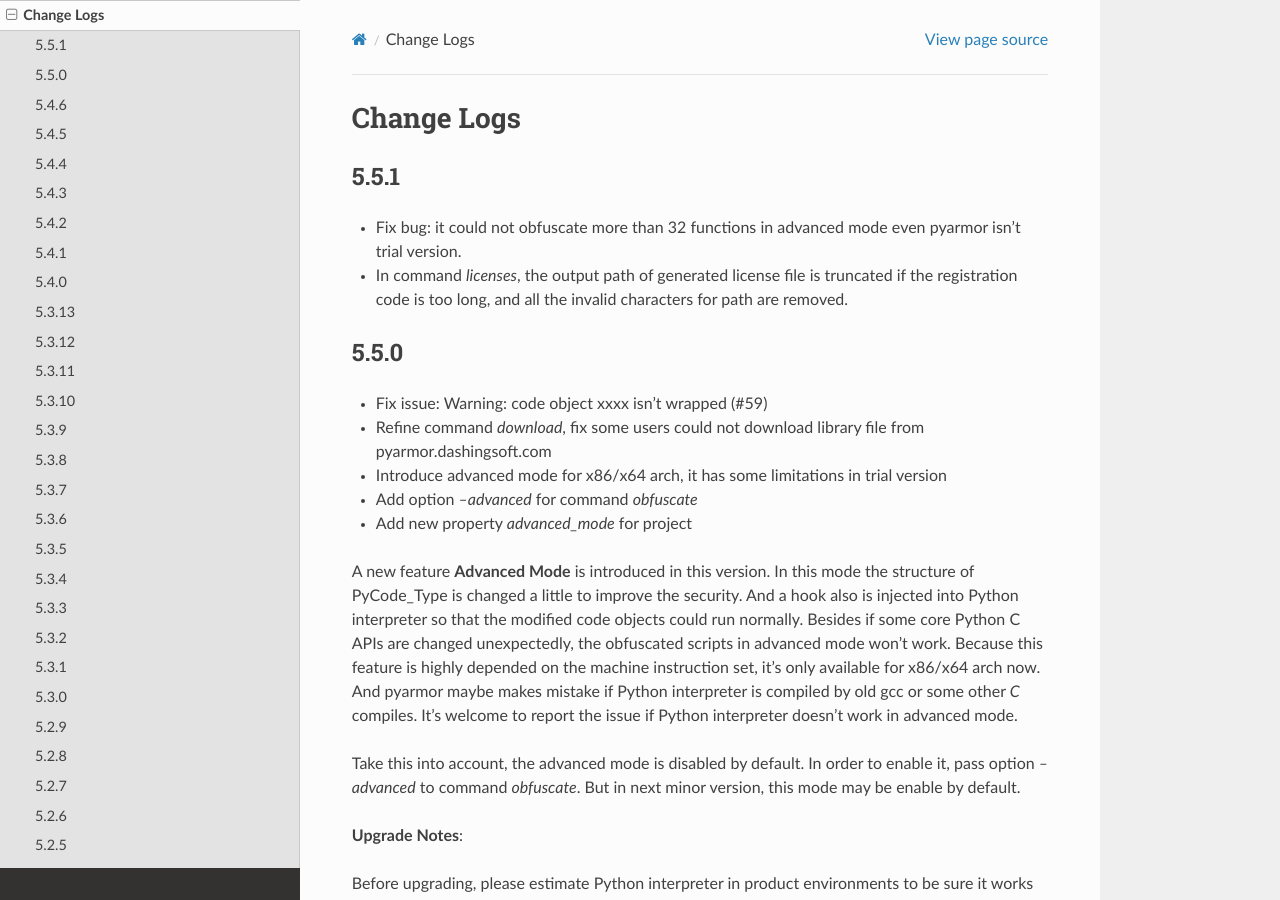
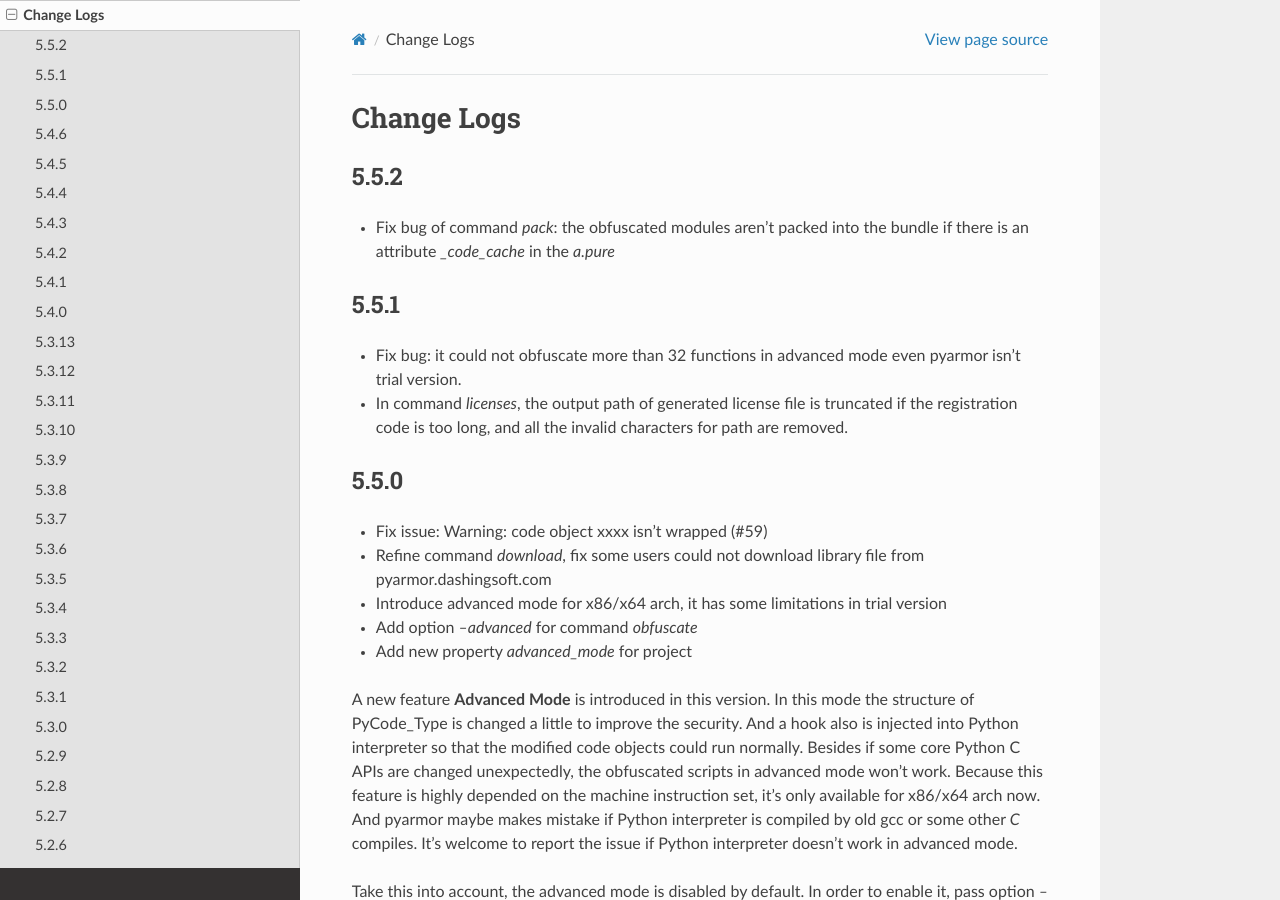
Before and after one commit to dashingsoft/pyarmor, a Sphinx documentation site: the page built from docs/change-logs.rst, in a window 1280 px wide and 900 px high. Built offline with Sphinx 7.4.7 and the Read the Docs theme 2.0.0, drawn with Linux system fonts in a browser that asks for light colours.

Commit message:
Fix pack issue

```diff
--- a/docs/change-logs.rst
+++ b/docs/change-logs.rst
@@ -2,6 +2,11 @@
 
 Change Logs
 ===========
+
+5.5.2
+-----
+* Fix bug of command `pack`: the obfuscated modules aren't packed into the
+  bundle if there is an attribute `_code_cache` in the `a.pure`
 
 5.5.1
 -----
--- a/docs/pack-obfuscated-scripts.rst
+++ b/docs/pack-obfuscated-scripts.rst
@@ -46,6 +46,9 @@
         if a.pure[i][1].startswith(a.pathex[0]):
             x = a.pure[i][1].replace(a.pathex[0], os.path.abspath('dist/obf'))
             if os.path.exists(x):
+                if hasattr(a.pure, '_code_cache'):
+                    with open(x) as f:
+                        a.pure._code_cache[a.pure[i][0]] = compile(f.read(), a.pure[i][1], 'exec')
                 a.pure[i] = a.pure[i][0], x, a.pure[i][2]
 
 Run patched specfile to build final distribution::
```
